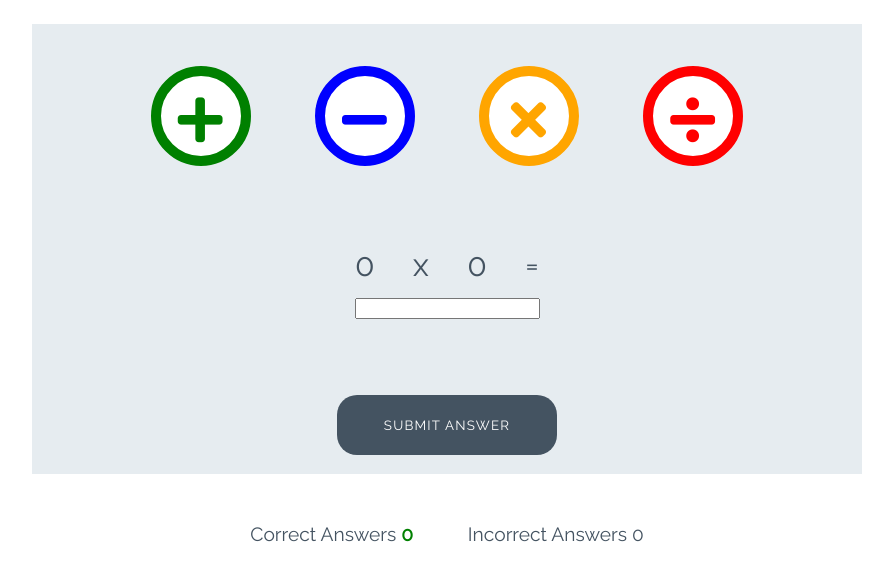
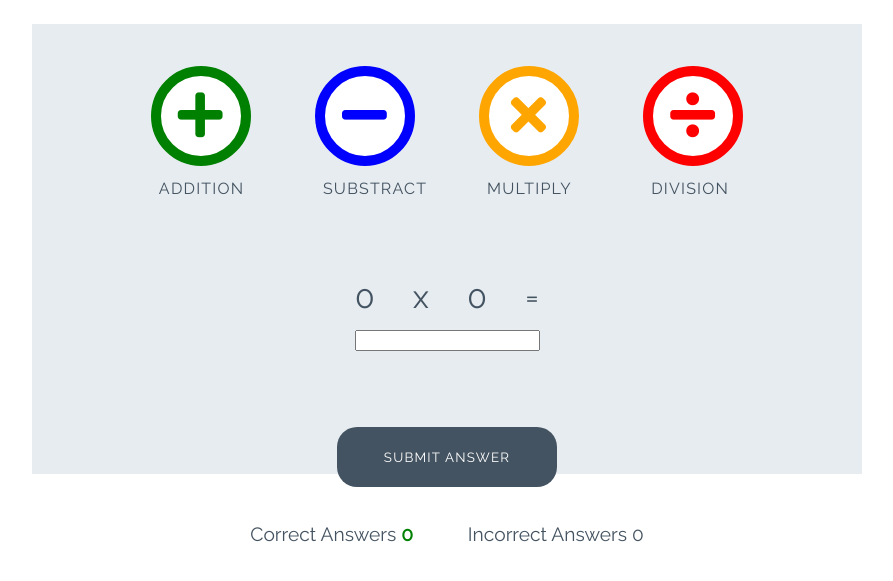
Before and after one commit to CedricNtwari/love-maths, a plain HTML site: page index.html in a window 1280 px wide. Shown: the part 79-660 px from the top of the page, without its empty margins (193-1086 px from the left). Drawn offline with Linux system fonts and the light colour scheme.

Commit message:
Add data-type attribute for labels

```diff
--- a/assets/css/style.css
+++ b/assets/css/style.css
@@ -109,6 +109,14 @@ body {
     font-size: 3.2rem;
     margin: 0 30px;
     transition: all 0.5s;
+}
+
+.btn--big::after {
+    content: attr(data-type);
+    font-size: 1rem;
+    color: #445361;
+    position: relative;
+    left: -0.5rem;
 }
 
 .btn--blue {
--- a/index.html
+++ b/index.html
@@ -25,16 +25,16 @@
     </h1>
     <div class="game-area">
       <div class="controls-area">
-        <button class="btn btn--big btn--green">
+        <button data-type="addition" class="btn btn--big btn--green">
           <i class="fas fa-plus"></i>
         </button>
-        <button class="btn btn--big btn--blue">
+        <button data-type="substract" class="btn btn--big btn--blue">
           <i class="fas fa-minus"></i>
         </button>
-        <button class="btn btn--big btn--orange">
+        <button data-type="multiply" class="btn btn--big btn--orange">
           <i class="fas fa-times"></i>
         </button>
-        <button class="btn btn--big btn--red">
+        <button data-type="division" class="btn btn--big btn--red">
           <i class="fas fa-divide"></i>
         </button>
       </div>
@@ -46,7 +46,7 @@
         <p class="answer-message">Enter Answer:</p>
         <input type="number" name="" id="answerbox" />
       </div>
-      <button class="btn btn--gray">Submit Answer</button>
+      <button data-type="submit" class="btn btn--gray">Submit Answer</button>
     </div>
     <div class="score-area">
       <p class="scores">Correct Answers <span id="score">0</span></p>
```
